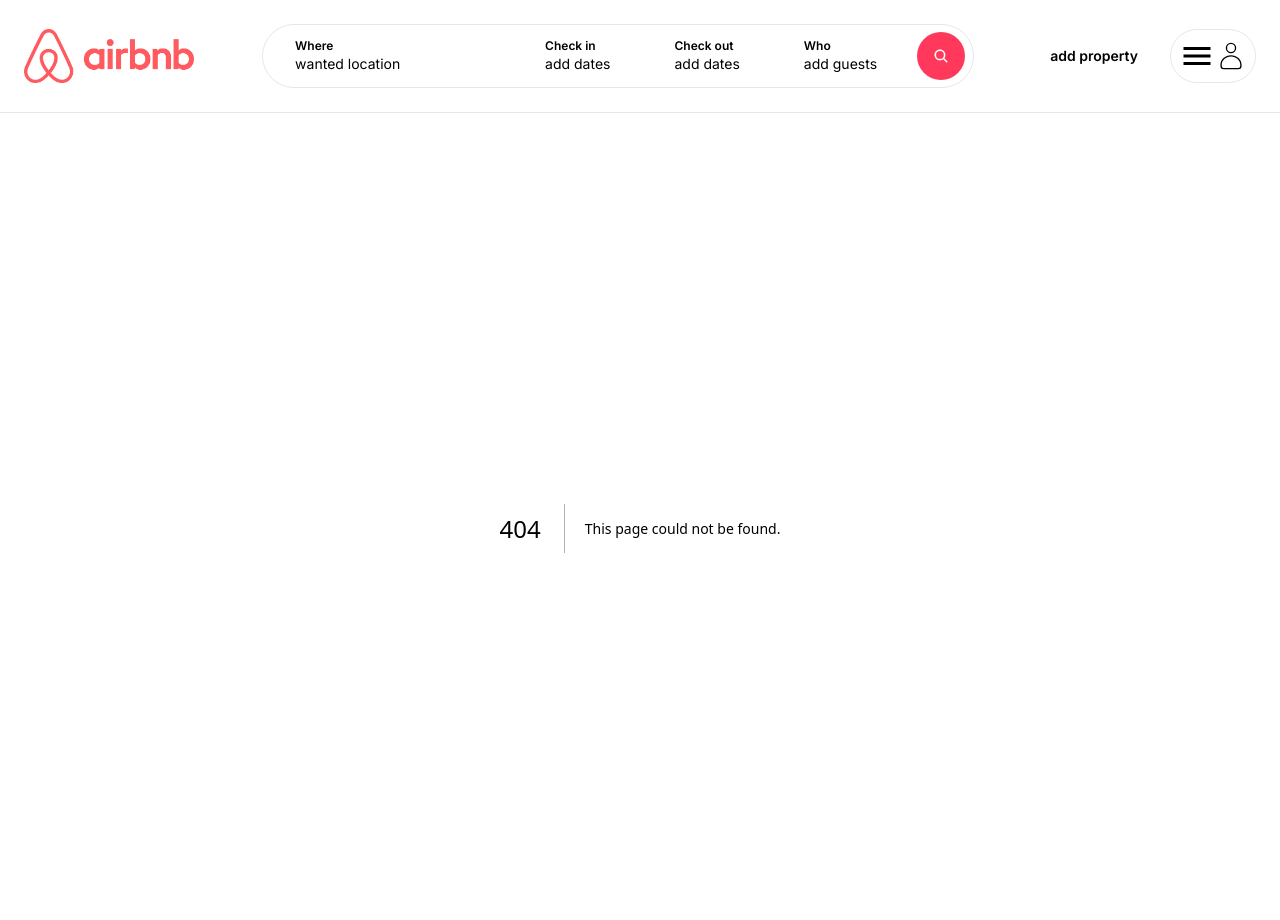
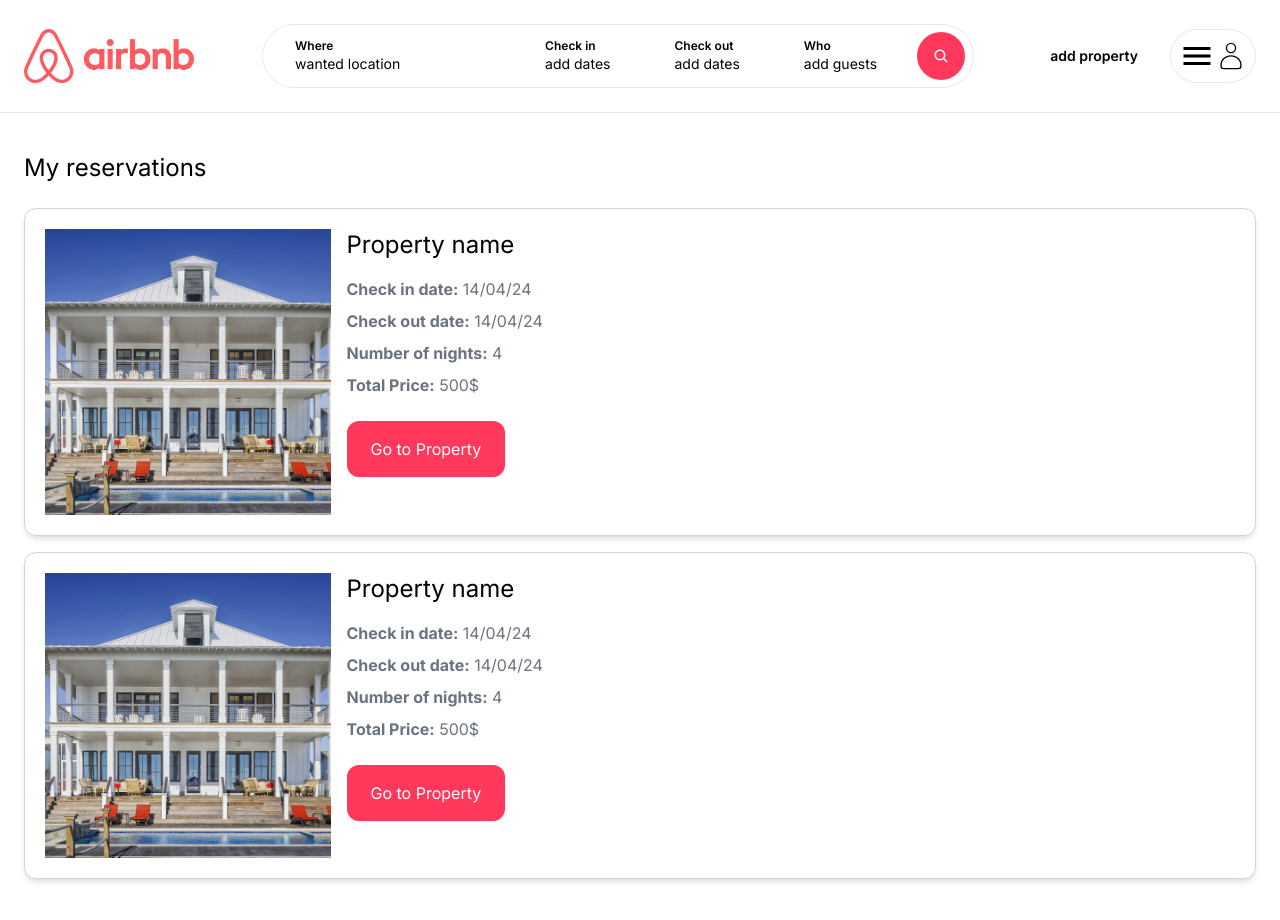
Before and after one commit to yahyo7/djangobnb, a Next.js app: page /myreservations in a window 1280 px wide. Before the commit this address had no page. Shown: the top 920 px of the page. Built offline with nearby package versions, Linux system fonts and the light colour scheme.

Commit message:
my reservations page ui completed

```diff
--- /dev/null
+++ b/app/myreservations/page.tsx
@@ -0,0 +1,62 @@
+import Image from "next/image";
+import React from "react";
+
+type Props = {};
+
+const MyReservationsPage = (props: Props) => {
+  return (
+    <main className="max-w-[1500px] mx-auto px-6 pb-6">
+      <h1 className="my-6 text-2xl">My reservations</h1>
+
+      <div className="space-y-4">
+        <div className="p-5 grid grid-cols-1 md:grid-cols-4 gap-4 shadow-md border border-gray-300 rounded-xl" >
+            <div className="col-span-1" >
+                <div className="relative overflow-hidden aspect-square rounded--xl" >
+                    <Image
+                    fill
+                    src='/images/palace.jpg'
+                    alt="palace"
+                    className="hover:scale-110 object-cover transition h-full w-full"
+                    />
+                </div>
+            </div>
+
+            <div className="cols-span-1 md:col-span-3 space-y-2 " >
+                <h2 className="mb-4 text-2xl" >Property name</h2>
+                <p className="text-gray-500" > <strong>Check in date:</strong> 14/04/24</p>
+                <p className="text-gray-500" > <strong>Check out date:</strong> 14/04/24</p>
+                <p className="text-gray-500" > <strong>Number of nights:</strong> 4</p>
+                <p className="text-gray-500" > <strong>Total Price:</strong> 500$</p>
+
+                <div className="!mt-6 inline-block cursor-pointer py-4 px-6 bg-airbnb hover:bg-airbnb-dark text-white rounded-xl" >Go to Property</div>
+            </div>
+        </div>
+
+        <div className="p-5 grid grid-cols-1 md:grid-cols-4 gap-4 shadow-md border border-gray-300 rounded-xl" >
+            <div className="col-span-1" >
+                <div className="relative overflow-hidden aspect-square rounded--xl" >
+                    <Image
+                    fill
+                    src='/images/palace.jpg'
+                    alt="palace"
+                    className="hover:scale-110 object-cover transition h-full w-full"
+                    />
+                </div>
+            </div>
+
+            <div className="cols-span-1 md:col-span-3 space-y-2 " >
+                <h2 className="mb-4 text-2xl" >Property name</h2>
+                <p className="text-gray-500" > <strong>Check in date:</strong> 14/04/24</p>
+                <p className="text-gray-500" > <strong>Check out date:</strong> 14/04/24</p>
+                <p className="text-gray-500" > <strong>Number of nights:</strong> 4</p>
+                <p className="text-gray-500" > <strong>Total Price:</strong> 500$</p>
+
+                <div className="!mt-6 inline-block cursor-pointer py-4 px-6 bg-airbnb hover:bg-airbnb-dark text-white rounded-xl" >Go to Property</div>
+            </div>
+        </div>
+      </div>
+    </main>
+  );
+};
+
+export default MyReservationsPage;
```
